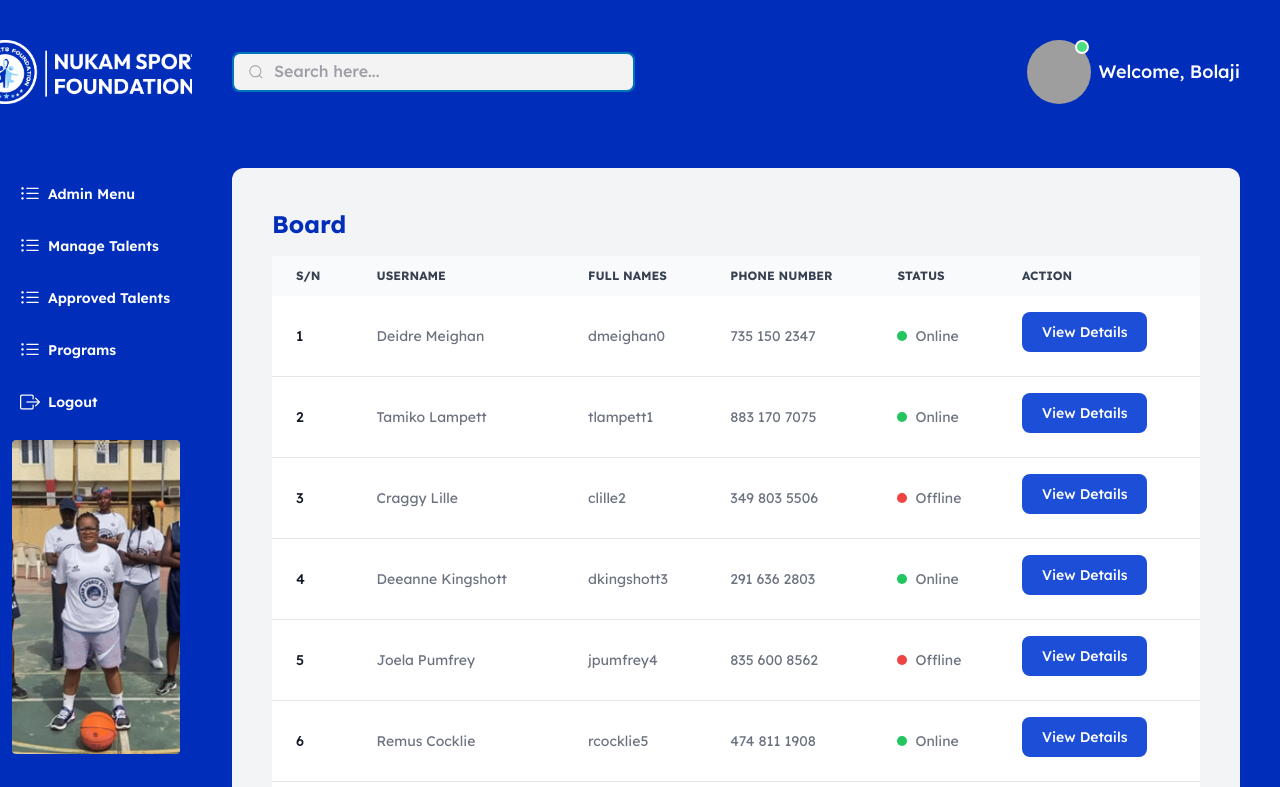
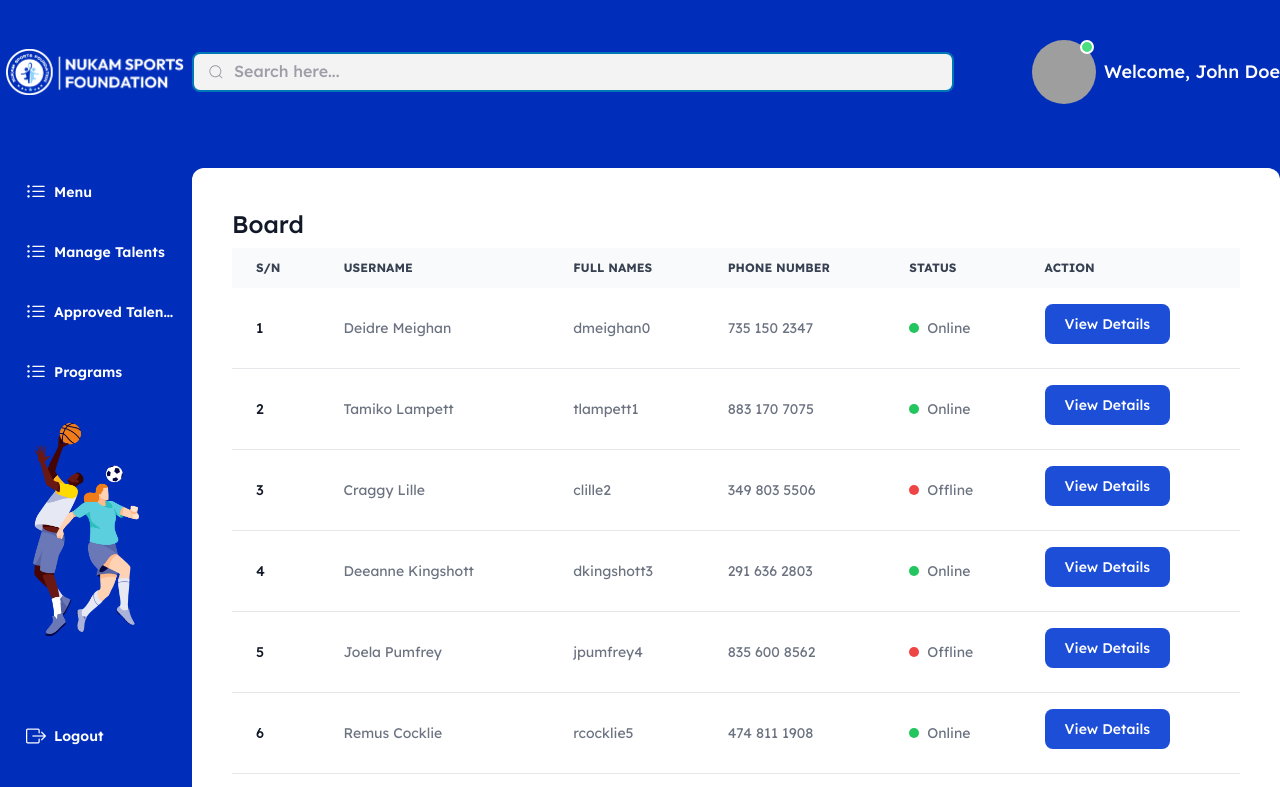
Before and after one commit to metalekan/Nukam, a plain HTML site: page index.html in a window 1280 px wide. Shown: the top 787 px of the page. Drawn offline with nearby package versions, Linux system fonts and the light colour scheme; grey boxes are pictures that could not be loaded.

Commit message:
new commit

```diff
--- a/index.html
+++ b/index.html
@@ -18,61 +18,63 @@
 
   <body class="w-[100%] flex items-center bg-[#002EBA]">
     <nav
-      class="w-0 xl:w-[15%] h-screen text-white hidden xl:flex flex-col justify-between items-center py-10 fixed top-0"
+      class="w-0 xl:w-[15%] h-screen text-white hidden xl:flex flex-col justify-between items-center py-10 px-5 fixed top-0"
     >
-      <div class="flex flex-col gap-16">
-        <a class="" href="">
+      <div class="flex flex-col justify-between gap-16 h-[100%]">
+        <a href="" class="cursor-pointer">
           <img
-            class="w-full h-16"
+            class="w-full h-16 object-contain object-center"
             loading="lazy"
             src="images/logo_nukam.png"
             alt="logo_nukam"
           />
         </a>
 
-        <div class="h-[100%]">
+        <div class="h-[80%] flex flex-col gap-3">
           <div
-            class="flex items-center justify-start ps-3 font-semibold py-3 w-[180px] side_nav"
+            class="flex items-center justify-start px-3 font-semibold py-2.5 w-[180px] side_nav"
           >
             <i class="bi bi-list-ul mx-2 text-xl font-extrabold"></i>
-            <span class="truncate text-sm font-semibold">Admin Menu</span>
+            <span class="truncate text-sm font-semibold">Menu</span>
           </div>
           <div
-            class="flex items-center justify-start ps-3 font-semibold py-3 w-[180px] side_nav"
+            class="flex items-center justify-start px-3 font-semibold py-2.5 w-[180px] side_nav"
           >
             <i class="bi bi-list-ul mx-2 text-xl font-extrabold"></i>
             <span class="truncate text-sm font-semibold">Manage Talents</span>
           </div>
           <div
-            class="flex items-center justify-start ps-3 font-semibold py-3 w-[180px] side_nav"
+            class="flex items-center justify-start px-3 font-semibold py-2.5 w-[180px] side_nav"
           >
             <i class="bi bi-list-ul mx-2 text-xl font-extrabold"></i>
             <span class="truncate text-sm font-semibold">Approved Talents</span>
           </div>
           <div
-            class="flex items-center justify-start ps-3 font-semibold py-3 w-[180px] side_nav"
+            class="flex items-center justify-start px-3 font-semibold py-2.5 w-[180px] side_nav"
           >
             <i class="bi bi-list-ul mx-2 text-xl font-extrabold"></i>
             <span class="truncate text-sm font-semibold">Programs</span>
           </div>
+
+          <div class="">
+            <img class="p-3 w-40 h-60 object-contain object-center" src="images/dash_img.png" alt="dash_img" />
+          </div>
+        </div>
+
         <div
-            class="flex items-center justify-start ps-3 font-semibold py-3 w-[180px] side_nav_logout"
+          class="flex items-center justify-start px-3 font-semibold py-2.5 w-[180px] side_nav_logout"
         >
           <i class="bi bi-box-arrow-right mx-2 text-xl font-extrabold"></i>
           <span class="truncate text-sm font-semibold">Logout</span>
         </div>
       </div>
-      </div>
 
-      <div class="">
-        <img class="p-3 w-full" src="images/nav_gif.png" alt="" />
-      </div>
     </nav>
 
     <main
-      class="w-full xl:w-[85%] ms-0 xl:ms-[15%] min-h-screen py-10 px-2 xl:px-10 flex flex-col gap-16"
+      class="w-full xl:w-[85%] ms-0 xl:ms-[15%] min-h-screen py-10 flex flex-col gap-16"
     >
-      <div class="flex items-center justify-between">
+      <div class="flex items-center justify-between gap-4">
         <form class="group w-full">
           <svg
             viewBox="0 0 24 24"
@@ -92,31 +94,29 @@
           />
         </form>
 
-        <div class="flex items-center gap-2">
+        <div class="flex flex-col xl:flex-row items-center gap-2">
           <div class="relative">
             <img
               class="h-10 w-10 xl:w-16 xl:h-16 rounded-full"
-              src="https://images.unsplash.com/photo-1534528741775-53994a69daeb?q=80&w=1964&auto=format&fit=crop&ixlib=rb-4.0.3&ixid=M3wxMjA3fDB8MHxwaG90by1wYWdlfHx8fGVufDB8fHx8fA%3D%3D"
-              alt=""
+              src="https://images.unsplash.com/photo-1633419798503-0b0c628f267c?q=80&w=2000&auto=format&fit=crop&ixlib=rb-4.0.3&ixid=M3wxMjA3fDB8MHxwaG90by1wYWdlfHx8fGVufDB8fHx8fA%3D%3D"
+              alt="img_profile"
             />
             <span
               class="top-0 left-7 xl:left-12 absolute w-3.5 h-3.5 bg-green-400 border-2 border-white dark:border-gray-800 rounded-full"
             ></span>
           </div>
-          <p class="capitalize text-md xl:text-lg text-white font-medium">
-            welcome, bolaji
+          <p class="capitalize text-base xl:text-lg text-white font-medium">
+            welcome, john doe
           </p>
         </div>
       </div>
 
-      <section class="bg-gray-100 rounded-xl w-full p-10">
-        <h1 class="text-2xl font-bold text-[#002EBA] pb-4">Board</h1>
-        <table
-          class="w-full text-sm text-left rtl:text-right text-gray-500 dark:text-gray-400"
-        >
-          <thead
-            class="text-xs text-gray-700 uppercase bg-gray-50 dark:bg-gray-700 dark:text-gray-400"
-          >
+      <section class="bg-white dark:bg-gray-900 rounded-xl w-full py-10 px-5 xl:px-10">
+        <h1 class="mb-2 text-2xl font-medium text-gray-900 dark:text-white">
+          Board
+        </h1>        <div class="overflow-x-auto">
+          <table class="w-full text-sm text-left rtl:text-right text-gray-500 dark:text-gray-400">
+            <thead class="text-xs text-gray-700 uppercase bg-gray-50 dark:bg-gray-700 dark:text-gray-400">
               <tr>
                 <th scope="col" class="px-6 py-3">S/N</th>
                 <th scope="col" class="px-6 py-3">USERNAME</th>
@@ -126,14 +126,14 @@
                 <th scope="col" class="px-6 py-3">ACTION</th>
               </tr>
             </thead>
-          <tbody>
+            <tbody></tbody>
+          </table>
+        </div>
 
-          </tbody>
-        </table>
       </section>
 
       <section
-        class="bg-white dark:bg-gray-900 shadow-lg rounded-xl flex flex-col p-10"
+        class="bg-white dark:bg-gray-900 shadow-lg rounded-xl flex flex-col py-10 px-5 xl:px-10"
       >
         <h1 class="mb-2 text-2xl font-medium text-gray-900 dark:text-white">
           John Doe
@@ -231,11 +231,12 @@
       </section>
 
       <section
-        class="bg-white dark:bg-gray-900 rounded-xl w-full flex flex-col gap-8 py-10 px-8"
+        class="bg-white dark:bg-gray-900 rounded-xl w-full flex flex-col gap-8 py-10 px-5 xl:px-10"
       >
       <h1 class="mb-2 text-2xl font-medium text-gray-900 dark:text-white">
         Approved Talents
       </h1>
+       <div class="overflow-x-auto">
           <table
             class="w-full text-sm text-left rtl:text-right text-gray-500 dark:text-gray-400"
           >
@@ -329,10 +330,11 @@
               </tr>
             </tbody>
           </table>
+       </div>
       </section>
 
       <section
-        class="bg-white dark:bg-gray-900 rounded-xl w-full flex flex-col gap-8 py-10 px-8"
+        class="bg-white dark:bg-gray-900 rounded-xl w-full flex flex-col gap-8 py-10 px-5 xl:px-10"
       >
         <h1 class="mb-2 text-2xl font-medium text-gray-900 dark:text-white">
           Programs
@@ -440,12 +442,12 @@
       </section>
 
       <section
-        class="bg-white dark:bg-gray-900 rounded-xl w-full flex flex-col gap-8 py-10 px-8"
+        class="bg-white dark:bg-gray-900 rounded-xl w-full flex flex-col gap-8 py-10 px-5 xl:px-10"
       >
         <h1 class="mb-2 text-2xl font-medium text-gray-900 dark:text-white">
           Bio
         </h1>
-        <div class="grid grid-cols-1 xl:grid-cols-3 gap-10 justify-between">
+        <div class="grid grid-cols-1 xl:grid-cols-3 gap-2 xl:gap-10 justify-between">
           <img
             class="h-40 w-full rounded-xl self-center"
             src="images/bio.png"
@@ -590,8 +592,9 @@
       </section>
 
       <section
-        class="bg-white dark:bg-gray-900 min-h-screen flex flex-col items-center justify-center"
+        class="bg-[url('images/image_one.JPG')] bg-cover bg-center bg-no-repeat min-h-screen flex flex-col items-center justify-center"
       >
+        <div class="bg-white dark:bg-gray-900 p-10">
           <form class="max-w-sm mx-auto">
             <div class="mb-5">
               <label
@@ -642,6 +645,7 @@
               Submit
             </button>
           </form>
+        </div>
       </section>
     </main>
 
--- a/style.css
+++ b/style.css
@@ -62,7 +62,7 @@ table{
   line-height: 28px;
   align-items: center;
   position: relative;
-  max-width: 40%;
+  max-width: 70%;
 }
 
 .input {
```
Also changed, not shown: images/dash_img.png (added), images/image_one.JPG (added). Lines whose indentation alone changed are shown as unchanged.
